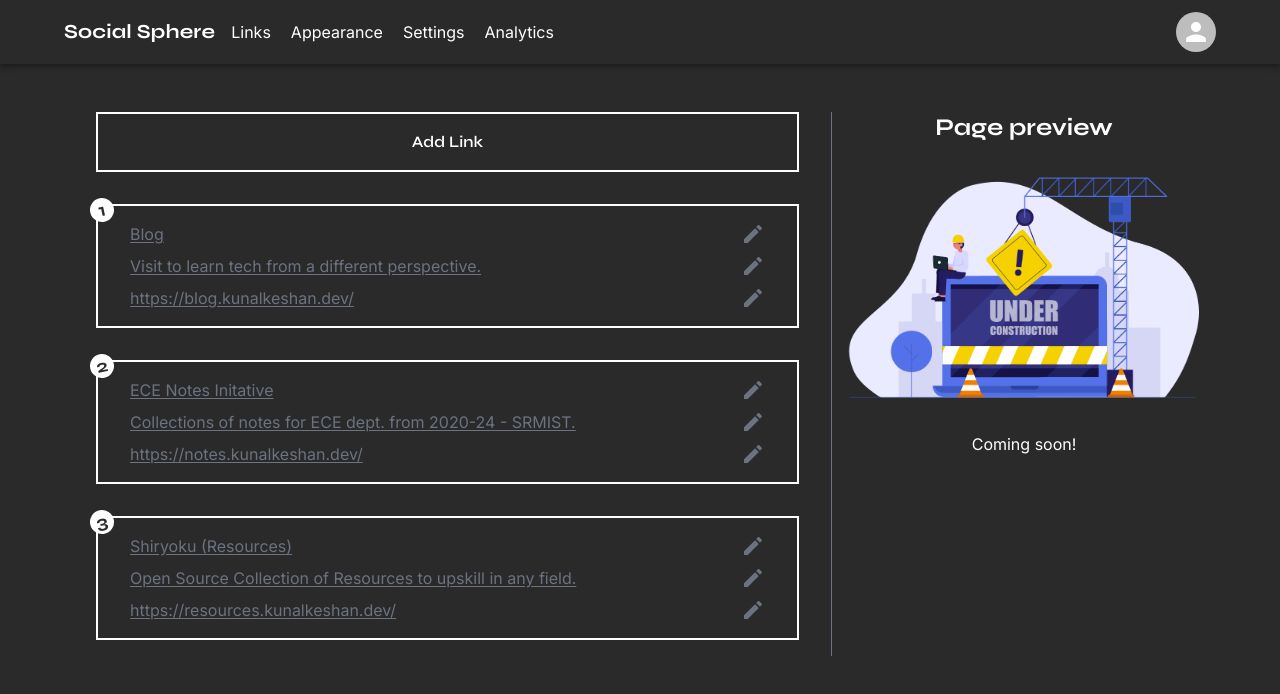
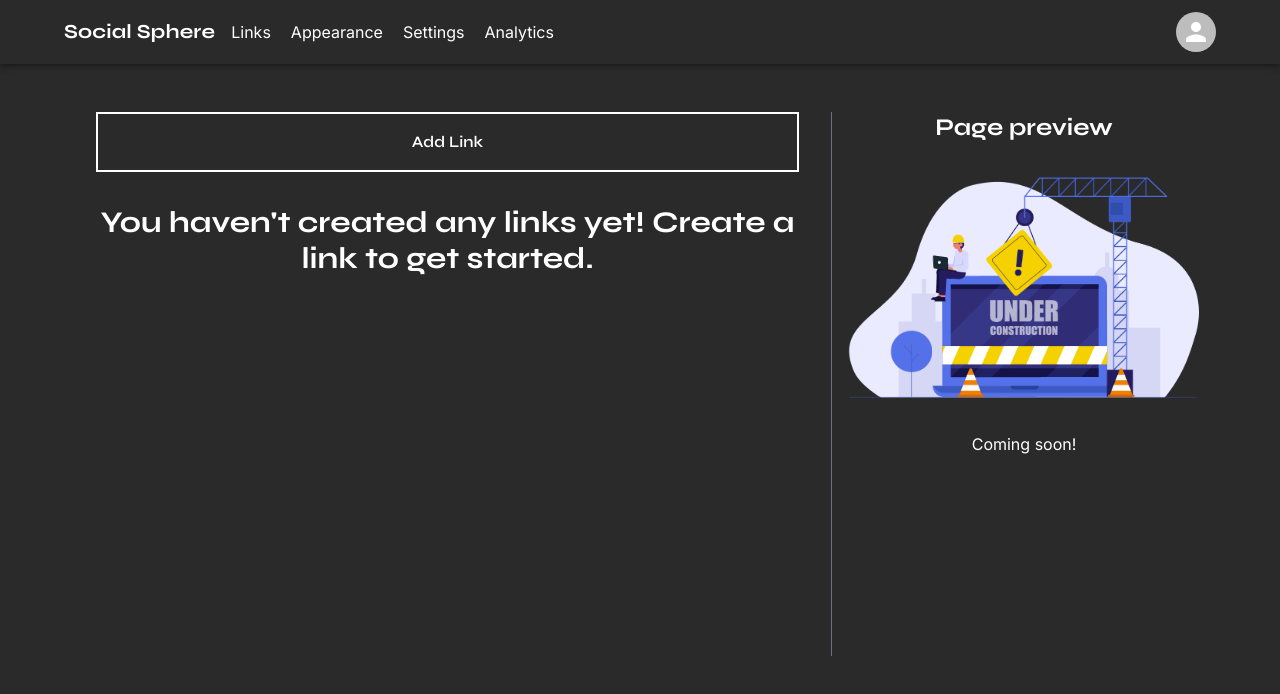
Before and after one commit to kunalkeshan/Social-Sphere, a React (Vite) app in the folder client/: page /admin in a window 1280 px wide. Shown: the top 694 px of the page. Built offline with nearby package versions, Linux system fonts and the light colour scheme; sample sign-in values are in the browser's storage.

Commit message:
Feat/Create New Link, Fetch and Delete Link (#81)
* feat: fetch admin links at dashboard

* feat: create new link integration

* chore: delete button added to admin link card

* feat: delete link integration

```diff
--- a/client/src/components/admin/CreateLink.tsx
+++ b/client/src/components/admin/CreateLink.tsx
@@ -1,10 +1,23 @@
 import { useState } from 'react';
 import CloseIcon from '@mui/icons-material/Close';
-import { Box, Button } from '@mui/material';
+import { Button } from '@mui/material';
+import { updateLinks } from '../../store/features/user';
+import { useAppDispatch, useAppSelector } from '../../hooks/hooks';
+import apiService from '../../service/apiService';
+import { Link } from '../../../../@types';
+import { toast } from 'react-hot-toast';
+
+interface CreateNewLinkResponse {
+	link: Link;
+	message: string;
+}
 
 const CreateLink = () => {
 	const [isInEdit, setIsInEdit] = useState(false);
 	const [input, setInput] = useState({ title: '', description: '', url: '' });
+
+	const dispatch = useAppDispatch();
+	const { links } = useAppSelector((state) => state.user);
 
 	const handleInput =
 		(prop: keyof typeof input) =>
@@ -13,6 +26,34 @@ const CreateLink = () => {
 				return { ...prev, [prop]: e.target.value };
 			});
 		};
+
+	const handleCreateNewLink = async (
+		e: React.ChangeEvent<HTMLFormElement>
+	) => {
+		e.preventDefault();
+		try {
+			const response = await apiService.post<CreateNewLinkResponse>(
+				'/api/link',
+				{ ...input },
+				{
+					headers: {
+						Authorization: `Bearer ${localStorage.getItem(
+							'SocialSphereUserToken'
+						)}`,
+					},
+				}
+			);
+			if (response.status === 201) {
+				toast.success('New Link created successfully!');
+				dispatch(updateLinks([...(links ?? []), response.data.link]));
+				setTimeout(() => {
+					setIsInEdit(false);
+				}, 500);
+			}
+		} catch (error) {
+			toast.error('Something went wrong, try again later!');
+		}
+	};
 
 	return (
 		<div>
@@ -31,11 +72,9 @@ const CreateLink = () => {
 							<CloseIcon className='text-white' />
 						</Button>
 					</div>
-					<Box
-						component='form'
-						noValidate
-						sx={{ mt: 2, fontFamily: 'Inter' }}
-						className='grid grid-cols-1 gap-4'
+					<form
+						className='grid grid-cols-1 gap-4 mt-2 font-["Inter"]'
+						onSubmit={handleCreateNewLink}
 					>
 						<input
 							type='text'
@@ -67,7 +106,7 @@ const CreateLink = () => {
 						>
 							Add
 						</button>
-					</Box>
+					</form>
 				</div>
 			)}
 		</div>
--- a/client/src/components/cards/AdminLink.tsx
+++ b/client/src/components/cards/AdminLink.tsx
@@ -2,9 +2,19 @@ import React, { useState, useRef, useEffect } from 'react';
 import { Link as ILink } from '../../../../@types';
 import EditIcon from '@mui/icons-material/Edit';
 import DoneIcon from '@mui/icons-material/Done';
+import DeleteIcon from '@mui/icons-material/Delete';
+import apiService from '../../service/apiService';
+import { useAppDispatch, useAppSelector } from '../../hooks/hooks';
+import { isAxiosError } from 'axios';
+import { toast } from 'react-hot-toast';
+import { updateLinks } from '../../store/features/user';
 
 interface PublicLinkProps extends ILink {
 	index: number;
+}
+
+interface DeleteLinkResponse {
+	message: string;
 }
 
 const AdminLink: React.FC<PublicLinkProps> = ({
@@ -12,6 +22,7 @@ const AdminLink: React.FC<PublicLinkProps> = ({
 	title,
 	url,
 	index,
+	_id,
 }) => {
 	const [editable, setEditable] = useState({
 		title: false,
@@ -23,6 +34,9 @@ const AdminLink: React.FC<PublicLinkProps> = ({
 	const inputTitleRef = useRef<HTMLInputElement | null>(null);
 	const inputDescriptionRef = useRef<HTMLInputElement | null>(null);
 	const inputUrlRef = useRef<HTMLInputElement | null>(null);
+
+	const dispatch = useAppDispatch();
+	const { links } = useAppSelector((state) => state.user);
 
 	const handleInput =
 		(prop: keyof typeof input) =>
@@ -39,6 +53,39 @@ const AdminLink: React.FC<PublicLinkProps> = ({
 			});
 		};
 
+	const handleDeleteLink = async () => {
+		try {
+			const response = await apiService.delete<DeleteLinkResponse>(
+				'/api/link',
+				{
+					data: { id: _id },
+					headers: {
+						Authorization: `Bearer ${localStorage.getItem(
+							'SocialSphereUserToken'
+						)}`,
+					},
+				}
+			);
+			if (response.status === 200) {
+				toast.success('Link deleted successfully!');
+				const updatedLinks = links?.filter((link) => link._id !== _id);
+				dispatch(updateLinks(updatedLinks as ILink[]));
+			}
+		} catch (error) {
+			if (isAxiosError(error)) {
+				if (
+					error.response?.data.message === 'link/link-does-not-exist'
+				) {
+					toast.error('Link does not exist. Reload the page.');
+				} else {
+					toast('Something went wrong. Try again later.');
+				}
+			} else {
+				toast('Something went wrong. Try again later.');
+			}
+		}
+	};
+
 	useEffect(() => {
 		if (editable.title) {
 			inputTitleRef.current?.focus();
@@ -53,6 +100,13 @@ const AdminLink: React.FC<PublicLinkProps> = ({
 		<div className='flex flex-col px-8 py-4 border-2 border-white gap-2 w-full relative'>
 			<span className='absolute bg-white font-heading font-bold text-lg -top-2 -left-2 text-primary rounded-full p-2 w-6 h-6 flex items-center justify-center -rotate-12'>
 				{index + 1}
+			</span>
+			<span
+				title='Delete Link'
+				onClick={handleDeleteLink}
+				className='absolute bg-white font-heading font-bold text-lg -bottom-2 -right-2 text-primary rounded-full p-2 w-6 h-6 flex items-center justify-center rotate-12 curosr-pointer hover:scale-110 transition-all cursor-pointer hover:text-red-500'
+			>
+				<DeleteIcon />
 			</span>
 			<div className='w-full flex items-center justify-between gap-2'>
 				<input
--- a/client/src/pages/admin/Main.tsx
+++ b/client/src/pages/admin/Main.tsx
@@ -1,38 +1,96 @@
+import { useEffect } from 'react';
 import { Link } from '../../../../@types';
 import CreateLink from '../../components/admin/CreateLink';
 import AdminLink from '../../components/cards/AdminLink';
+import apiService from '../../service/apiService';
+import { useQuery } from 'react-query';
+import { useAppDispatch } from '../../hooks/hooks';
+import { updateLinks } from '../../store/features/user';
+import Lottie from 'lottie-react';
+import LoadingAnimationData from '../../assets/loading-paperplane.json';
+import ErrorAnimationData from '../../assets/error.json';
 
-const LINKS: Link[] = [
-	{
-		title: 'Blog',
-		description: 'Visit to learn tech from a different perspective.',
-		url: 'https://blog.kunalkeshan.dev/',
-		userId: '93e06117-b471-474d-99b3-bebc231ba481',
-	},
-	{
-		title: 'ECE Notes Initative',
-		description:
-			'Collections of notes for ECE dept. from 2020-24 - SRMIST.',
-		url: 'https://notes.kunalkeshan.dev/',
-		userId: '93e06117-b471-474d-99b3-bebc231ba481',
-	},
-	{
-		title: 'Shiryoku (Resources)',
-		description:
-			'Open Source Collection of Resources to upskill in any field.',
-		url: 'https://resources.kunalkeshan.dev/',
-		userId: '93e06117-b471-474d-99b3-bebc231ba481',
-	},
-];
+interface FetchAdminLinksResponse {
+	links: Link[];
+	message: string;
+}
+
+const fetchAdminLinks = async () => {
+	if (sessionStorage.getItem(`SocialSphereLoggedInUserLinks`)) {
+		const data = JSON.parse(
+			sessionStorage.getItem(`SocialSphereLoggedInUserLinks`) as string
+		) as FetchAdminLinksResponse['links'];
+		return data;
+	} else {
+		const response = await apiService.get<FetchAdminLinksResponse>(
+			`/api/link`,
+			{
+				headers: {
+					Authorization: `Bearer ${localStorage.getItem(
+						'SocialSphereUserToken'
+					)}`,
+				},
+			}
+		);
+		if (response.status === 200) {
+			sessionStorage.setItem(
+				`SocialSphereLoggedInUserLinks`,
+				JSON.stringify(response.data.links)
+			);
+			return response.data.links;
+		}
+	}
+};
 
 const Main = () => {
+	const { data, error, isLoading } = useQuery('adminLinks', () =>
+		fetchAdminLinks()
+	);
+	const dispatch = useAppDispatch();
+
+	useEffect(() => {
+		if (data?.length) dispatch(updateLinks(data));
+	}, [data, dispatch]);
+
 	return (
 		<section className='col-span-3 md:col-span-2 md:border-r border-gray-500 px-2 md:px-8'>
 			<CreateLink />
 			<div className='mt-8 flex flex-col gap-8'>
-				{LINKS.map((link, index) => (
-					<AdminLink key={index} {...link} index={index} />
-				))}
+				{isLoading ? (
+					<>
+						<Lottie
+							animationData={LoadingAnimationData}
+							loop={true}
+							className='max-w-[80%] mx-auto'
+						/>
+						<p className='text-center font-heading font-bold text-xl md:text-3xl'>
+							Loading links...
+						</p>
+					</>
+				) : error ? (
+					<>
+						<Lottie
+							animationData={ErrorAnimationData}
+							loop={true}
+							className='max-w-[60%] mx-auto'
+						/>
+						<p className='text-center font-heading font-bold text-xl md:text-3xl'>
+							Unable to get your links at the moment!
+						</p>
+						<button>Try again!</button>
+					</>
+				) : data?.length ? (
+					data.map((link, index) => (
+						<AdminLink key={index} {...link} index={index} />
+					))
+				) : (
+					<>
+						<p className='text-center font-heading font-bold text-xl md:text-3xl'>
+							You haven't created any links yet! Create a link to
+							get started.
+						</p>
+					</>
+				)}
 			</div>
 		</section>
 	);
--- a/client/src/store/features/user.ts
+++ b/client/src/store/features/user.ts
@@ -1,10 +1,11 @@
 /* eslint-disable @typescript-eslint/no-non-null-assertion */
 import { PayloadAction, createSlice } from '@reduxjs/toolkit';
-import { User } from '../../../../@types';
+import { Link, User } from '../../../../@types';
 
 interface UserState {
 	user: User | null;
 	token: string | null;
+	links?: Link[];
 }
 
 const initialState: UserState = {
@@ -12,6 +13,9 @@ const initialState: UserState = {
 		JSON.parse(localStorage.getItem('SocialSphereLoggedInUserDetails')!) ??
 		null,
 	token: localStorage.getItem('SocialSphereUserToken') ?? null,
+	links:
+		JSON.parse(sessionStorage.getItem('SocialSphereLoggedInUserLinks')!) ??
+		null,
 };
 
 export const userSlice = createSlice({
@@ -30,6 +34,13 @@ export const userSlice = createSlice({
 			);
 			localStorage.setItem(`SocialSphereUserToken`, action.payload.token);
 		},
+		updateLinks: (state, action: PayloadAction<Link[]>) => {
+			state.links = action.payload;
+			sessionStorage.setItem(
+				`SocialSphereLoggedInUserLinks`,
+				JSON.stringify(action.payload)
+			);
+		},
 		logoutUser: (state) => {
 			state.user = null;
 			state.token = null;
@@ -39,6 +50,6 @@ export const userSlice = createSlice({
 	},
 });
 
-export const { loginUser, logoutUser } = userSlice.actions;
+export const { loginUser, logoutUser, updateLinks } = userSlice.actions;
 
 export default userSlice.reducer;
--- a/client/tsconfig.json
+++ b/client/tsconfig.json
@@ -1,7 +1,7 @@
 {
 	"compilerOptions": {
 		"target": "ESNext",
-		"lib": ["DOM", "DOM.Iterable", "ESNext"],
+		"lib": ["es5", "es6", "dom", "dom.iterable"],
 		"module": "ESNext",
 		"skipLibCheck": true,
 
```
